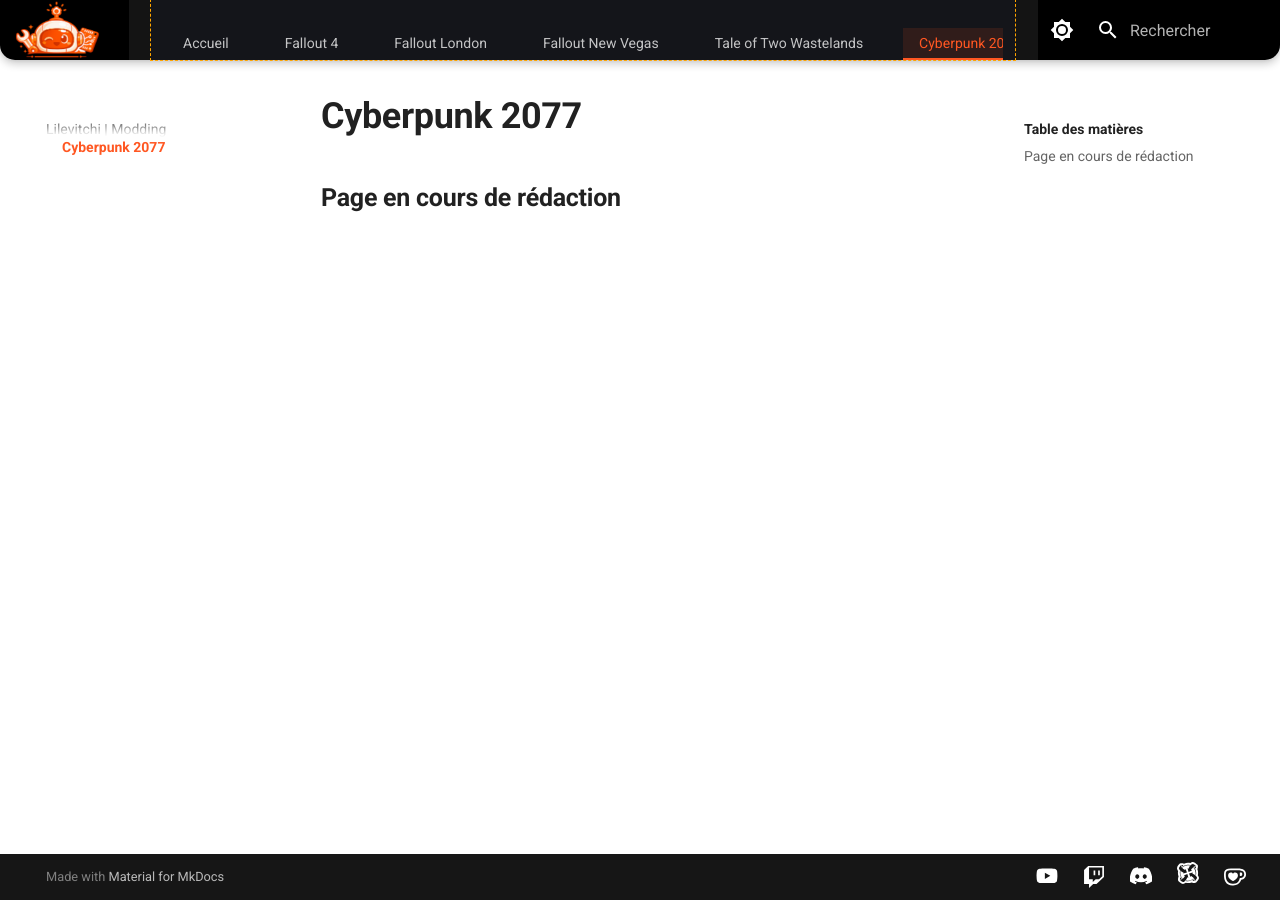
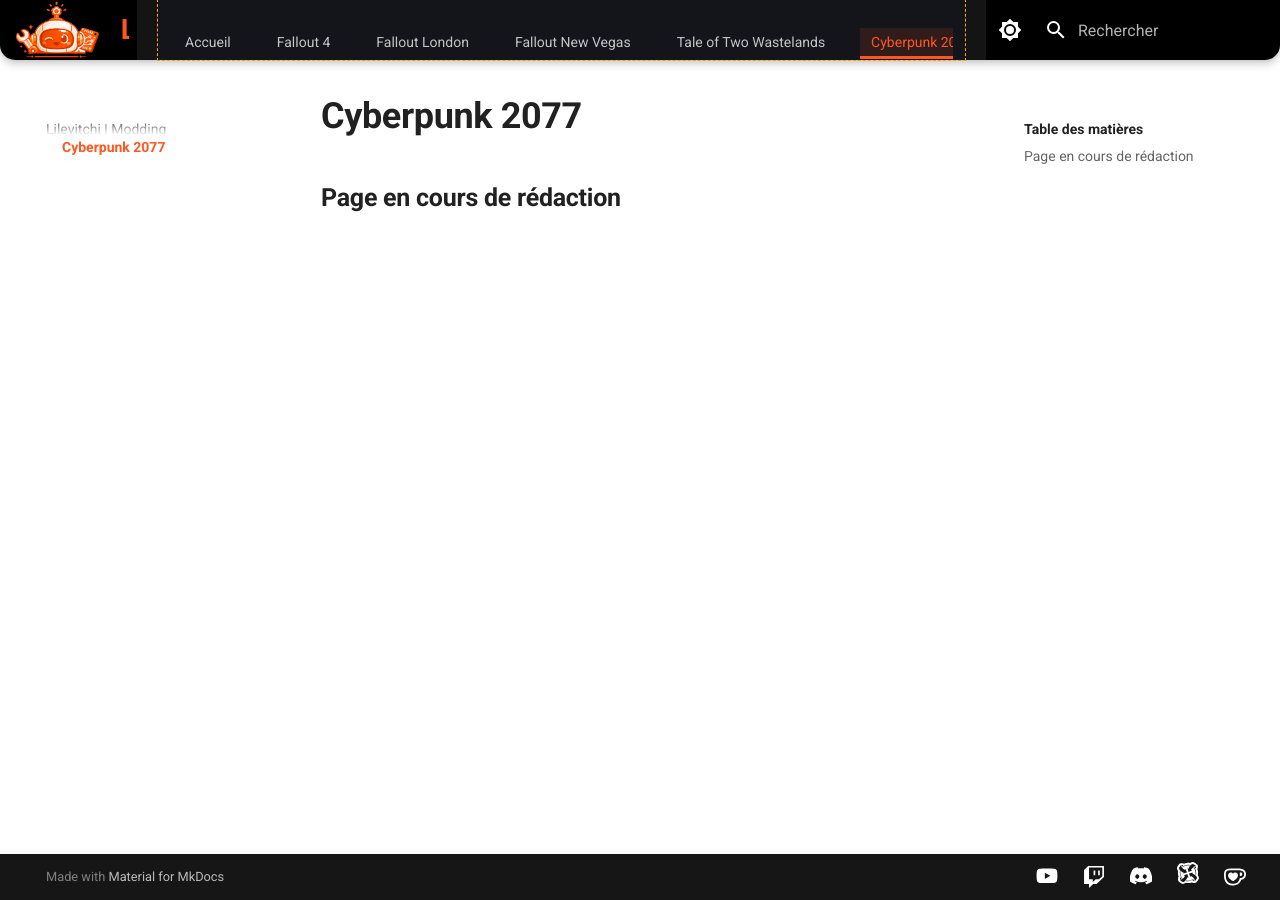
Before and after one commit to Lilevitchi/lilevitchi.github.io, an MkDocs documentation site: the page built from docs/cyberpunk/index.md, in a window 1280 px wide. Built offline with MkDocs 1.6.1 and Material for MkDocs 9.7.7, drawn with Linux system fonts in a browser that asks for light colours.

Commit message:
Update extra.css

```diff
--- a/docs/stylesheets/extra.css
+++ b/docs/stylesheets/extra.css
@@ -154,14 +154,14 @@
 [data-md-color-scheme] .md-tabs__list {
   display: flex;
   align-items: center;
-  padding-top: 12px;
+  padding-top: 11px;
 }
 
 /* Onglet — état normal */
 [data-md-color-scheme] .md-tabs__link {
   display: flex;
   align-items: center;
-  padding: 0.4rem 0.8rem;
+  padding: 0.35rem 0.55rem;
   line-height: 1;
   color: var(--white);
   opacity: 0.75;
```
